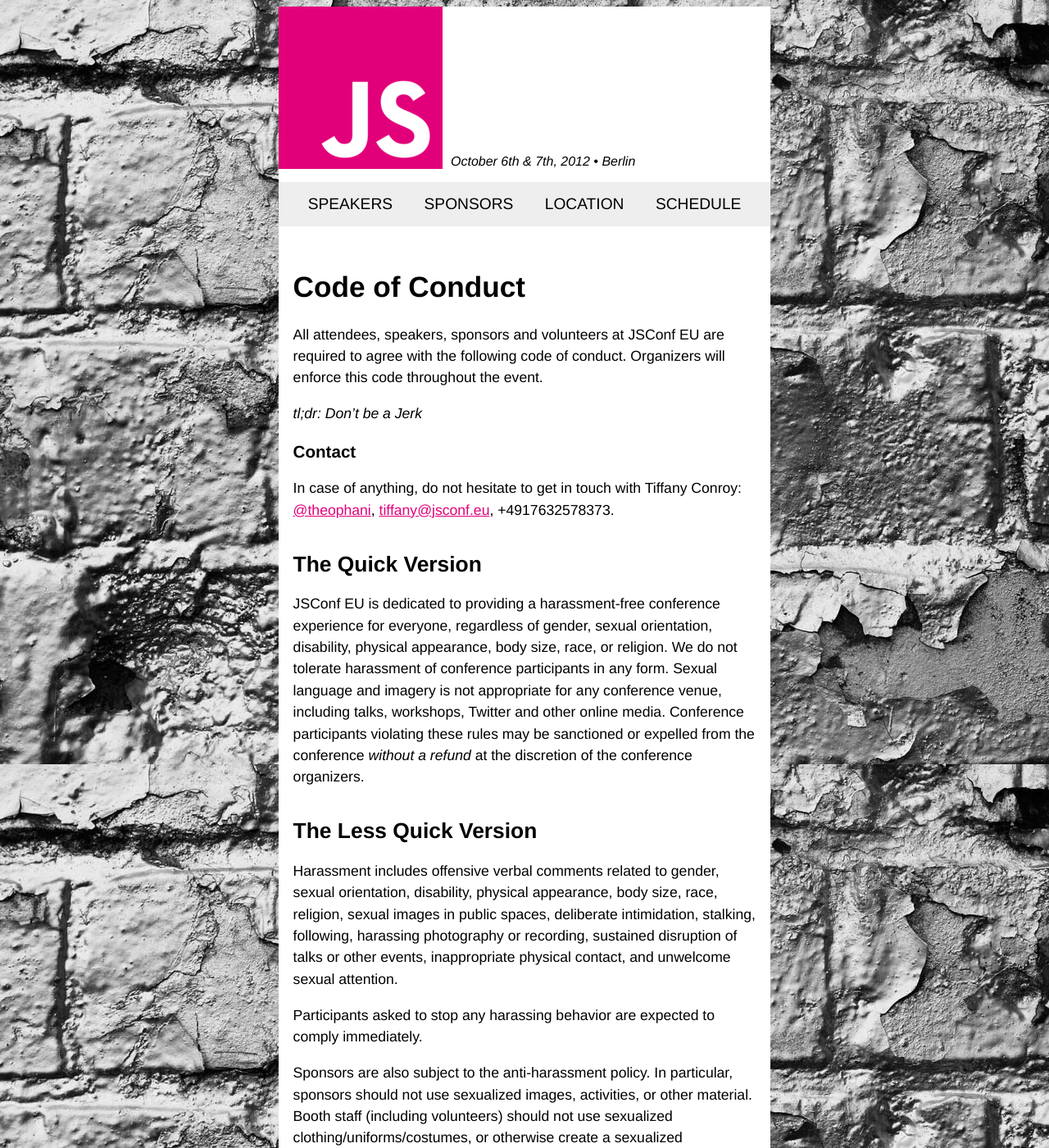
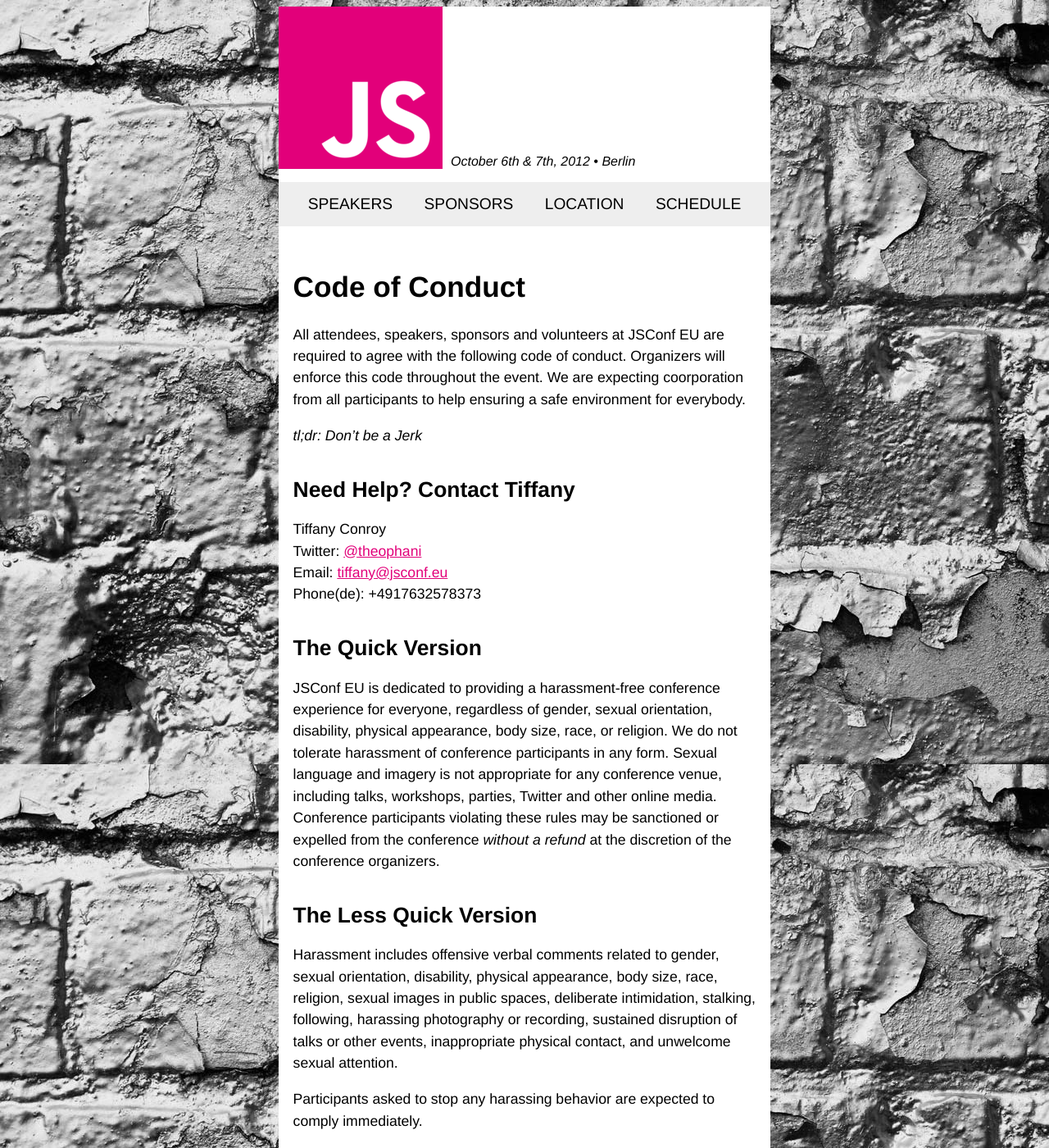
Before and after one commit to jsconf/2012.jsconf.eu, a Jekyll site: the page built from code-of-conduct.md, in a window 1280 px wide and 1400 px high. Shown: the whole window at 82% size. Built offline with Jekyll 4.4.1, drawn with Linux system fonts in a browser that asks for light colours; comment, search, counter and statistics services are not loaded; some of the changed text lies outside the part shown.

Commit message:
clarifications

```diff
--- a/code-of-conduct.md
+++ b/code-of-conduct.md
@@ -5,17 +5,20 @@
 
 # Code of Conduct
 
-All attendees, speakers, sponsors and volunteers at JSConf EU are required to agree with the following code of conduct. Organizers will enforce this code throughout the event.
+All attendees, speakers, sponsors and volunteers at JSConf EU are required to agree with the following code of conduct. Organizers will enforce this code throughout the event. We are expecting coorporation from all participants to help ensuring a safe environment for everybody.
 
 *tl;dr: Don’t be a Jerk*
 
-### Contact
+## Need Help? Contact Tiffany
 
-In case of anything, do not hesitate to get in touch with Tiffany Conroy: [@theophani](http://twitter.com/theophani), [tiffany@jsconf.eu](mailto:tiffany@jsconf.eu), +4917632578373.
+Tiffany Conroy
+Twitter: [@theophani](http://twitter.com/theophani)
+Email: [tiffany@jsconf.eu](mailto:tiffany@jsconf.eu)
+Phone(de): +4917632578373
 
 ## The Quick Version
 
-JSConf EU is dedicated to providing a harassment-free conference experience for everyone, regardless of gender, sexual orientation, disability, physical appearance, body size, race, or religion. We do not tolerate harassment of conference participants in any form. Sexual language and imagery is not appropriate for any conference venue, including talks, workshops, Twitter and other online media. Conference participants violating these rules may be sanctioned or expelled from the conference *without a refund* at the discretion of the conference organizers.
+JSConf EU is dedicated to providing a harassment-free conference experience for everyone, regardless of gender, sexual orientation, disability, physical appearance, body size, race, or religion. We do not tolerate harassment of conference participants in any form. Sexual language and imagery is not appropriate for any conference venue, including talks, workshops, parties, Twitter and other online media. Conference participants violating these rules may be sanctioned or expelled from the conference *without a refund* at the discretion of the conference organizers.
 
 ## The Less Quick Version
 
@@ -29,6 +32,8 @@
 
 If you are being harassed, notice that someone else is being harassed, or have any other concerns, please contact a member of conference staff immediately. Conference staff can be identified by a grey conference shirt with a rubik’s cube with all pink sides.
 
+In case you can’t find a staff member, Tiffany Conroy is always there for you: [@theophani](http://twitter.com/theophani), [tiffany@jsconf.eu](mailto:tiffany@jsconf.eu), +4917632578373.
+
 Conference staff will be happy to help participants contact hotel/venue security or local law enforcement, provide escorts, or otherwise assist those experiencing harassment to feel safe for the duration of the conference. We value your attendance.
 
 We expect participants to follow these rules at conference and workshop venues and conference-related social events.
```
